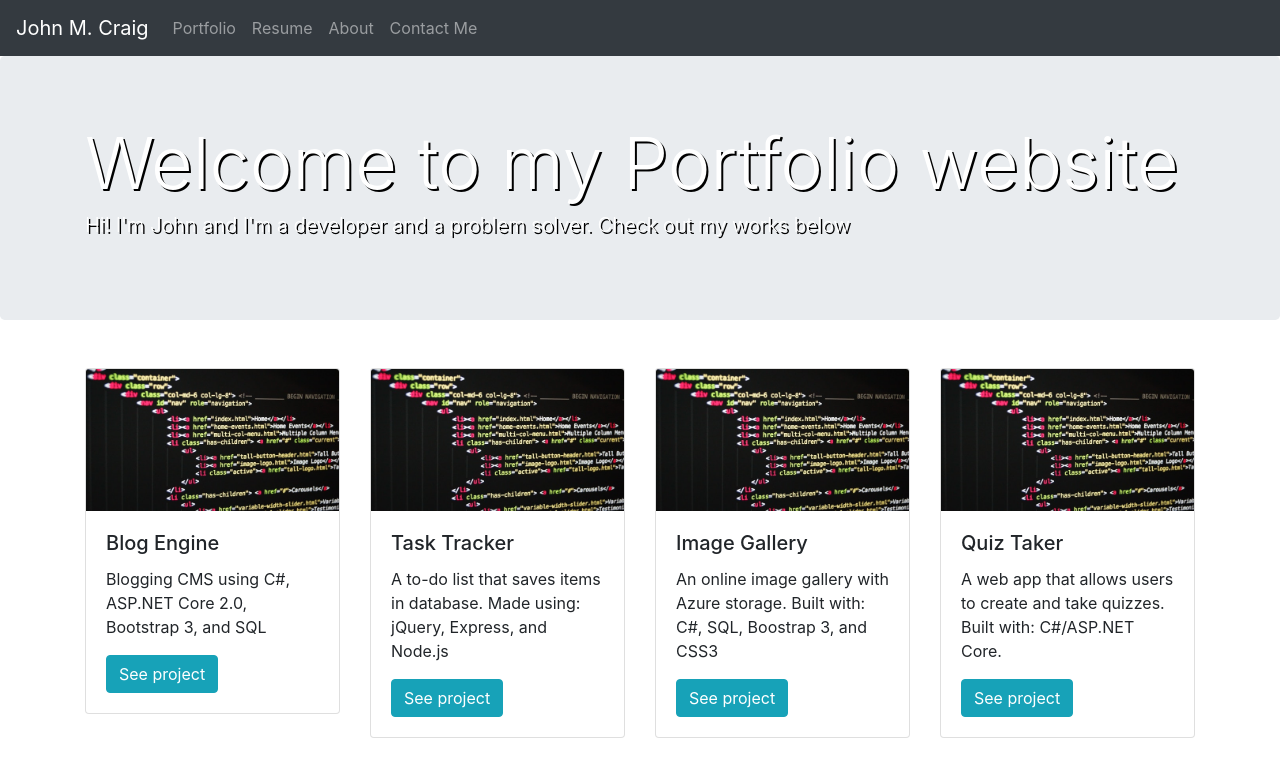
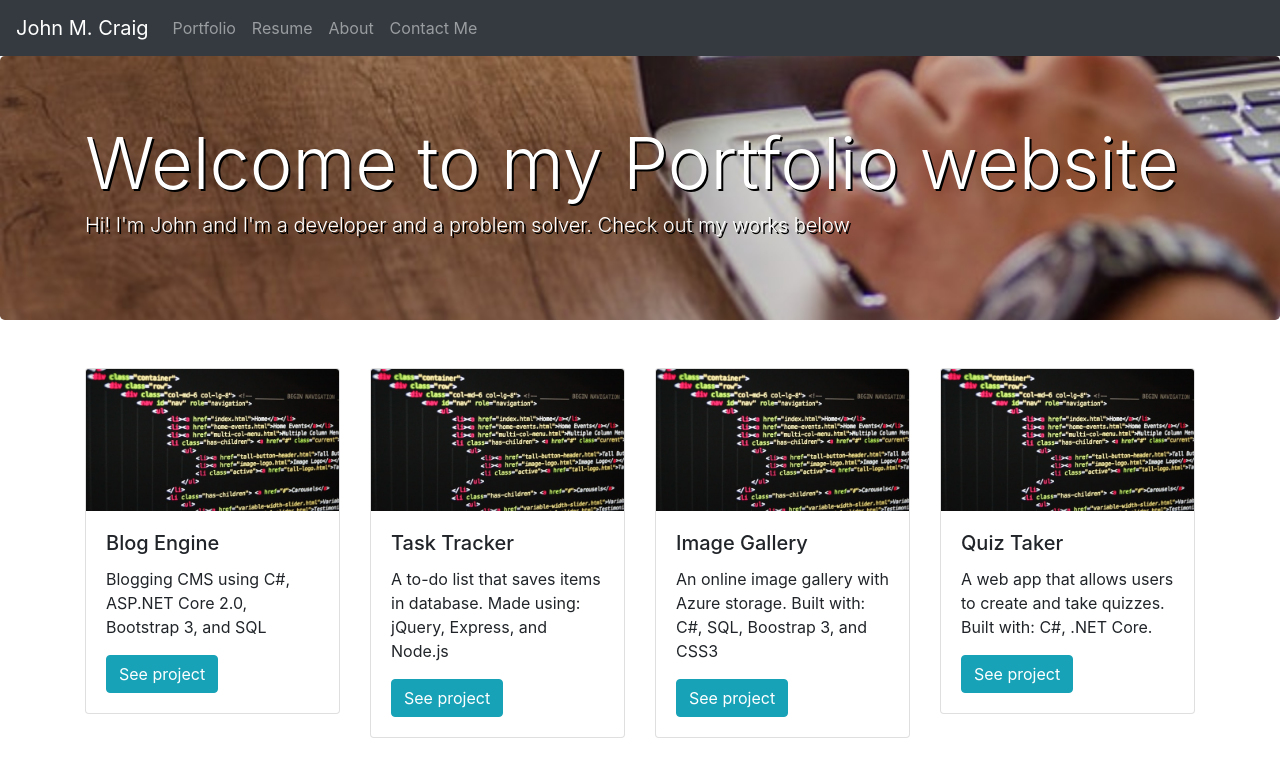
Before and after one commit to johnmcraig/johnmcraig.github.io, a plain HTML site: page index.html in a window 1280 px wide. Shown: the top 783 px of the page. Drawn offline with nearby package versions, Linux system fonts and the light colour scheme.

Commit message:
Fixed link to CSS style sheet

```diff
--- a/index.html
+++ b/index.html
@@ -96,7 +96,7 @@
                     <img class="card-img-top" alt="Card header image" src="src/images/img1.jpeg">
                     <div class="card-body">
                         <h5 class="card-title">Quiz Taker</h5>
-                        <p class="card-text">A web app that allows users to create and take quizzes. Built with: C#/ASP.NET Core.</p>
+                        <p class="card-text">A web app that allows users to create and take quizzes. Built with: C#, .NET Core.</p>
                         <a href="https://github.com/johnmcraig/QuizTaker" class="btn btn-info">See project</a>
                     </div>
                 </div>
--- a/src/css/style.css
+++ b/src/css/style.css
@@ -1,5 +1,5 @@
 .jumbotron {
-    background-image: url("/Portfolio-Bootstrap4/src/images/jumbotronsmall.jpeg");
+    background-image: url("/src/images/jumbotronsmall.jpeg");
     text-shadow: 2px 2px #000;
     color: white;
     background-size: cover;
```
